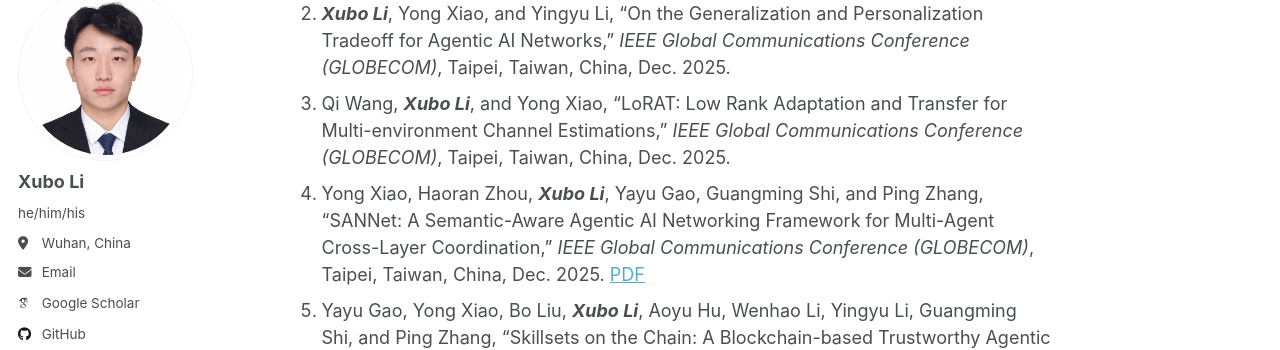
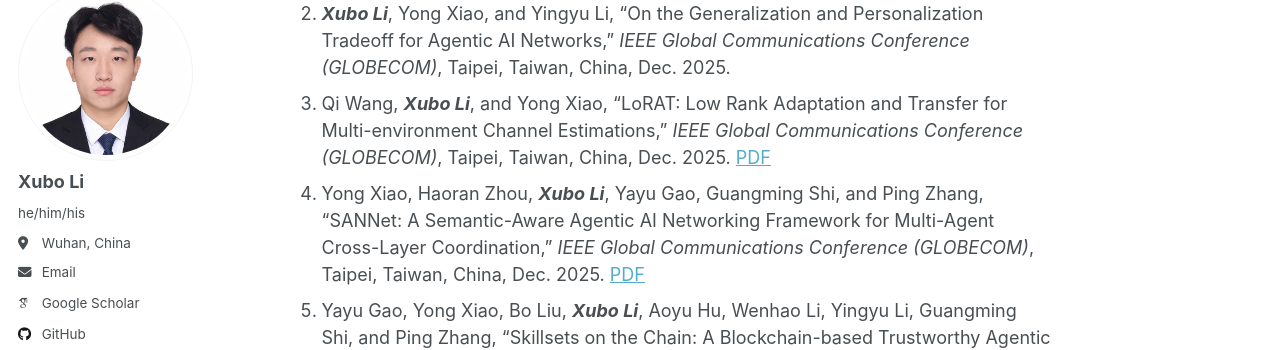
Before and after one commit to XuboLee/xubolee.github.io, a Jekyll site: the page built from _pages/about.md, in a window 1280 px wide and 900 px high, scrolled down 1252 px. Shown: the part 113-463 px from the top of the window. Built offline with Jekyll 4.4.1, drawn with Linux system fonts in a browser that asks for light colours; some web fonts are replaced; a script that is not in the unit is left out.

Commit message:
Update about.md

```diff
--- a/_pages/about.md
+++ b/_pages/about.md
@@ -37,7 +37,7 @@ You can also find my articles on [Google Scholar](https://scholar.google.com/cit
 ## Conference papers:
 1. Shihao Xie, <strong><em>Xubo Li</em></strong>, Qi Wang, Yong Xiao, "SMART: A Sparse MoE-Transformer Framework for Environment-aware Channel Prediction", submitted to <em>IEEE International Conference on Communication (ICC)</em>, 2026.
 1. <strong><em>Xubo Li</em></strong>, Yong Xiao, and Yingyu Li, "On the Generalization and Personalization Tradeoff for Agentic AI Networks," <em>IEEE Global Communications Conference (GLOBECOM)</em>, Taipei, Taiwan, China, Dec. 2025.
-1. Qi Wang, <strong><em>Xubo Li</em></strong>, and Yong Xiao, "LoRAT: Low Rank Adaptation and Transfer for Multi-environment Channel Estimations," <em>IEEE Global Communications Conference (GLOBECOM)</em>, Taipei, Taiwan, China, Dec. 2025.
+1. Qi Wang, <strong><em>Xubo Li</em></strong>, and Yong Xiao, "LoRAT: Low Rank Adaptation and Transfer for Multi-environment Channel Estimations," <em>IEEE Global Communications Conference (GLOBECOM)</em>, Taipei, Taiwan, China, Dec. 2025. [PDF](http://xubolee.github.io/files/VTC2024Spring.pdf)
 1. Yong Xiao, Haoran Zhou, <strong><em>Xubo Li</em></strong>, Yayu Gao, Guangming Shi, and Ping Zhang, "SANNet: A Semantic-Aware Agentic AI Networking Framework for Multi-Agent Cross-Layer Coordination," <em>IEEE Global Communications Conference (GLOBECOM)</em>, Taipei, Taiwan, China, Dec. 2025. [PDF](https://arxiv.org/pdf/2505.18946)
 1. Yayu Gao, Yong Xiao, Bo Liu, <strong><em>Xubo Li</em></strong>, Aoyu Hu, Wenhao Li, Yingyu Li, Guangming Shi, and Ping Zhang, "Skillsets on the Chain: A Blockchain-based Trustworthy Agentic AI Networking Framework," <em>IEEE Global Communications Conference (GLOBECOM)</em>, Taipei, Taiwan, China, Dec. 2025.
 1. <strong><em>Xubo Li</em></strong>, Yuanjie Jia, Yingyu Li, and Yong Xiao, "Towards Energy Efficient Federated Meta-learning in Edge Network," <em>IEEE Vehicular Technology Conference (VTC)</em>, Singapore, Jun 2024. [URL](https://ieeexplore.ieee.org/document/10683432) [PDF](http://xubolee.github.io/files/VTC2024Spring.pdf) [Slides](http://xubolee.github.io/files/VTC2024Spring_Slides.pdf)
```
